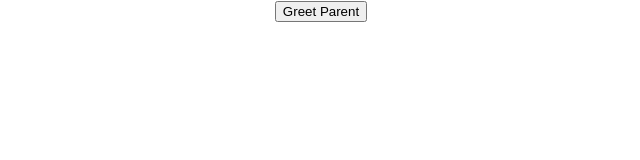
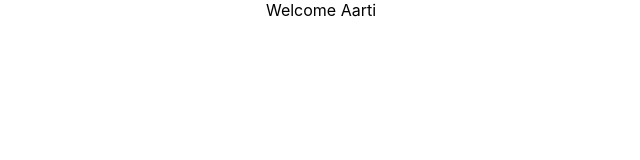
Before and after one commit to aartijangid/first-react-application, a React (Create React App) app: page / in a window 1280 px wide. Shown: the top 160 px of the page, without its empty margins (319-959 px from the left). Built offline with nearby package versions, Linux system fonts and the light colour scheme.

Commit message:
conditional loops

```diff
--- a/src/App.js
+++ b/src/App.js
@@ -7,14 +7,16 @@
 import Counter from './components/Counter'
 import EventBind from './components/EventBind';
 import ParentComponent from './components/ParentComponent';
+import UserGreeting from './components/UserGreeting';
 
 function App() {
   return (
     <div className="App">
 
-      <ParentComponent />
+      <UserGreeting />
+      {/* <ParentComponent />
 
-      {/* <EventBind />
+      <EventBind />
 
       <Counter />
 
--- /dev/null
+++ b/src/components/UserGreeting.js
@@ -0,0 +1,37 @@
+import React, { Component } from 'react';
+
+class UserGreeting extends Component {
+    constructor(props) {
+        super(props);
+        this.state = {
+            isLoggedIn: true
+        }
+    }
+
+
+    render() {
+
+        return (
+            this.state.isLoggedIn ?
+            <div>Welcome Aarti</div> :
+            <div>Welcome Guest</div>
+        )
+        /* let message
+        if(this.state.isLoggedIn)
+            message = <div>Welcome Aarti</div>
+        else
+            message = <div>Welcome Guest</div>
+
+        return <div>{message}</div>
+
+        if(this.state.isLoggedIn){
+        return (
+            <div>Welcome Aarti</div>
+        );
+        } else return (
+            <div>Welcome Guest</div>
+        ); */
+    }
+}
+
+export default UserGreeting;
```
